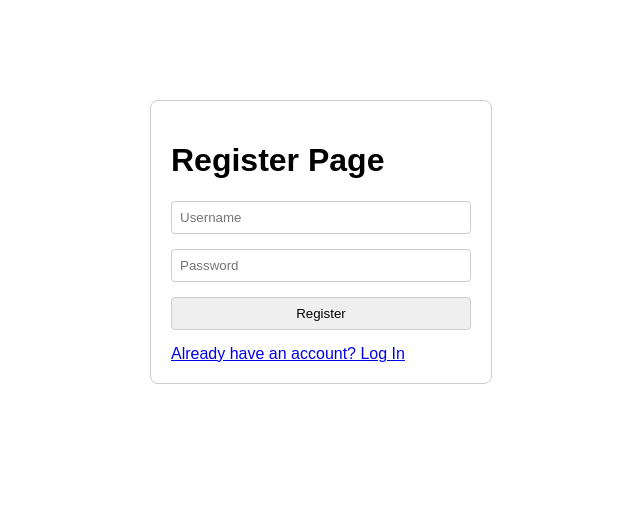
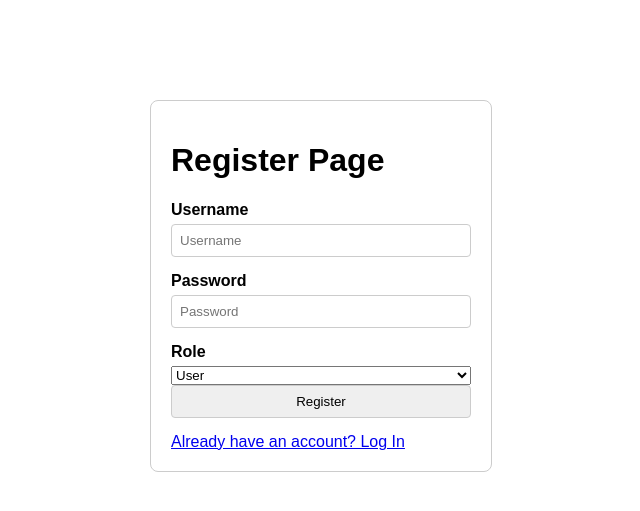
Before and after one commit to AichaRi/Secure-Web-Application, a Flask app: page /register in a window 1280 px wide. Shown: the top 511 px of the page, without its empty margins (319-959 px from the left). Run offline with Flask 3, Linux system fonts and the light colour scheme.

Commit message:
Update register.html

```diff
--- a/templates/register.html
+++ b/templates/register.html
@@ -15,11 +15,23 @@
     <h1>Register Page</h1>
 
     <form method="POST" action="">
-        {{ form.hidden_tag() }}
-        {{ form.username }}
-        {{ form.password }}
-        {{ form.submit }}
-    </form>
+    {{ form.hidden_tag() }}
+
+    <label for="username">Username</label>
+    {{ form.username(id="username") }}
+
+    <label for="password">Password</label>
+    {{ form.password(id="password") }}
+
+    <label for="role">Role</label>
+    <select name="role" id="role" required>
+        <option value="user" selected>User</option>
+        <option value="admin">Admin</option>
+    </select>
+
+    {{ form.submit }}
+</form>
+
 
     <a href="{{ url_for('login') }}">Already have an account? Log In</a>
 </fieldset>
```
